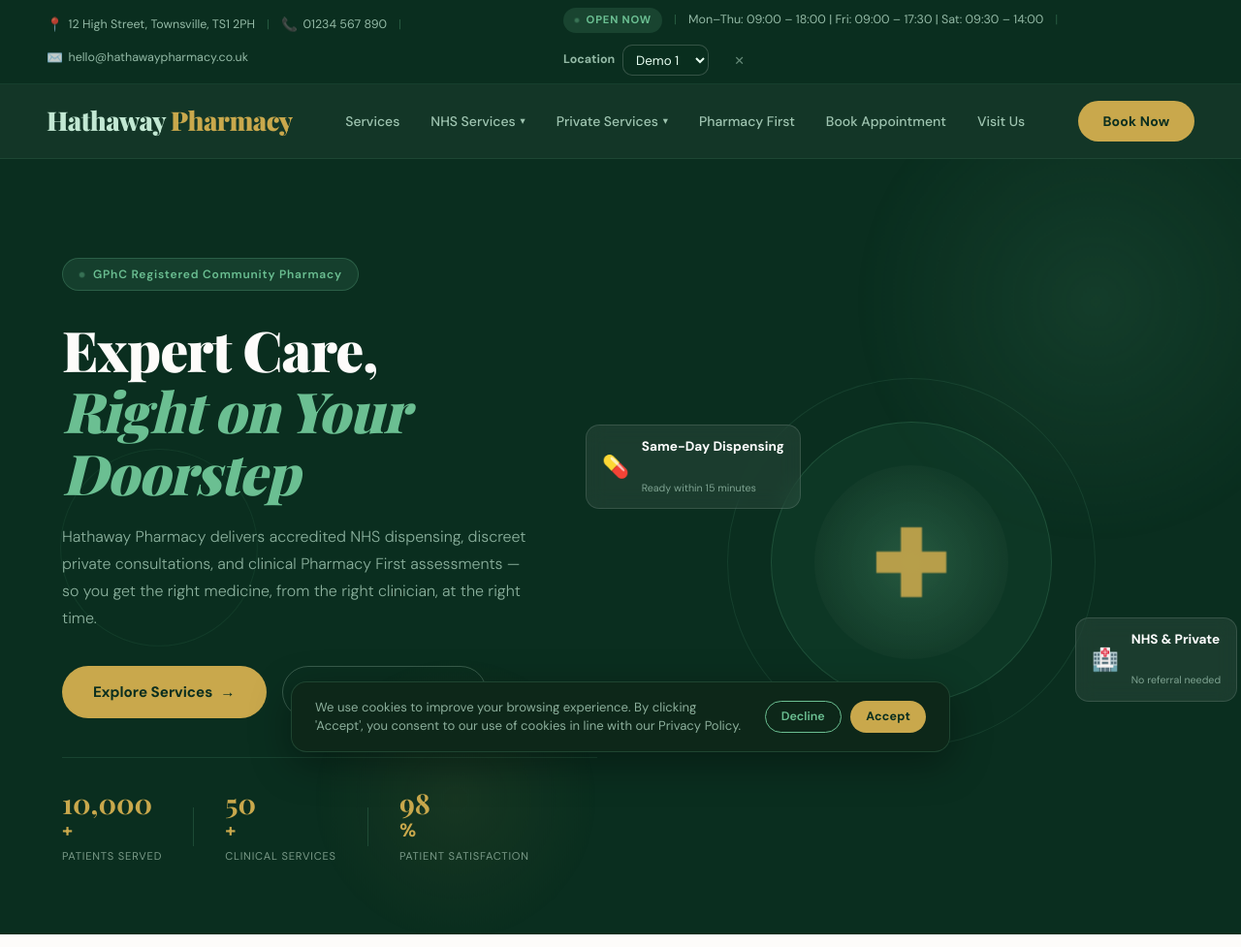
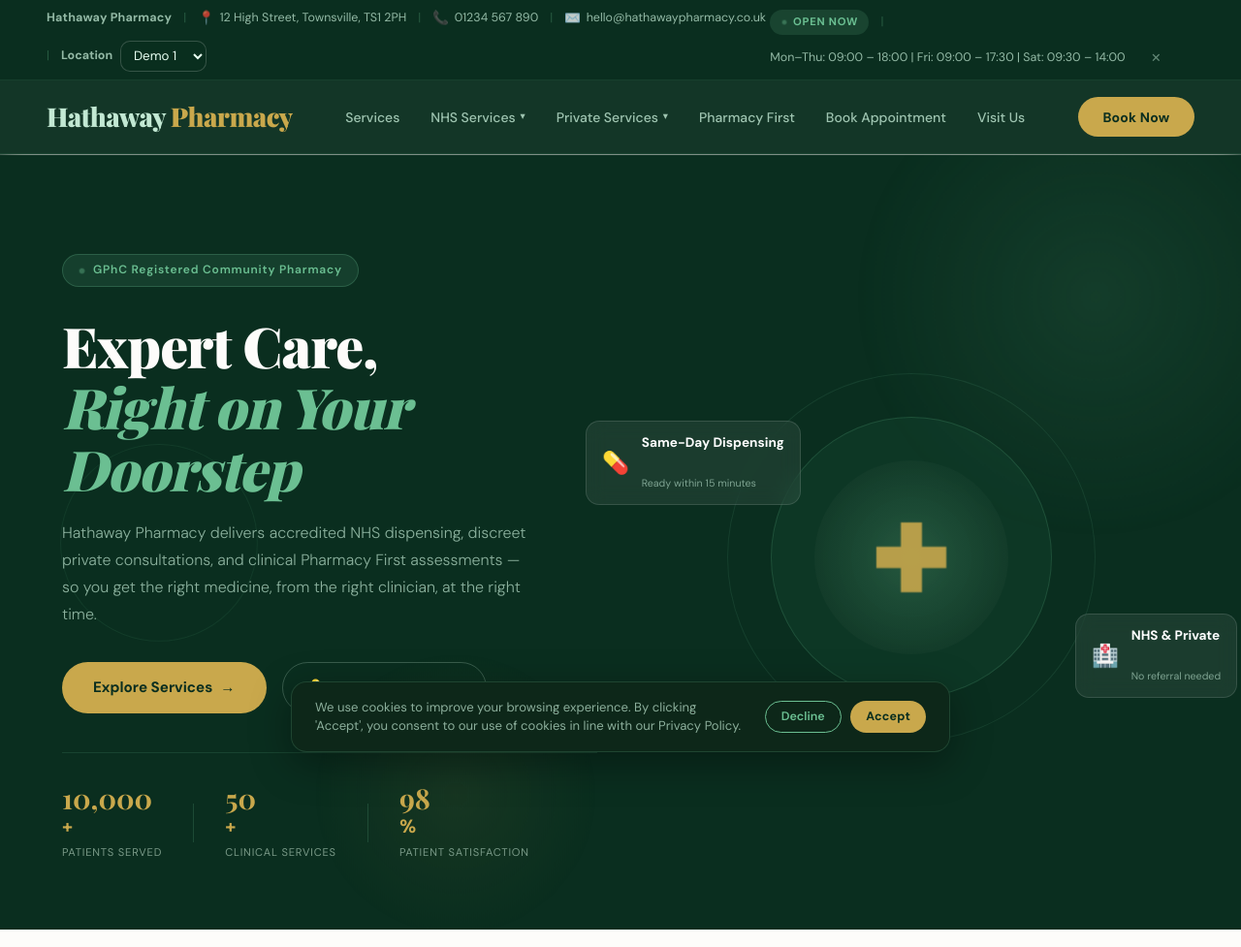
Before and after one commit to FraidoonOmarzai/pharmacy, a plain HTML site: page index.html in a window 1280 px wide. Shown: the top 977 px of the page at 97% size. Drawn offline with nearby package versions, Linux system fonts and the light colour scheme; a web font is replaced by a local one.

Commit message:
updated demo

```diff
--- a/index.html
+++ b/index.html
@@ -13,16 +13,15 @@
   <!-- ══════════════════════════════════════ TOP BAR ══════════════════════════════════════ -->
   <div class="topbar" id="topbar">
     <div class="topbar-left">
+      <span class="topbar-item" style="font-weight:800;letter-spacing:0.2px;">
+        Hathaway Pharmacy
+      </span>
+      <span class="topbar-divider">|</span>
       <span class="topbar-item"><span class="topbar-icon">📍</span> <span id="topbar-address">12 High Street, Townsville, TS1 2PH</span></span>
       <span class="topbar-divider">|</span>
       <span class="topbar-item"><span class="topbar-icon">📞</span> <a href="tel:+441234567890" id="topbar-phone-link">01234 567 890</a></span>
       <span class="topbar-divider">|</span>
       <span class="topbar-item"><span class="topbar-icon">✉️</span> <a href="mailto:hello@hathawaypharmacy.co.uk" id="topbar-email-link">hello@hathawaypharmacy.co.uk</a></span>
-    </div>
-    <div class="topbar-right">
-      <span class="topbar-badge open" id="topbar-status"><span class="status-dot"></span><span id="open-status-text">Open Now</span></span>
-      <span class="topbar-divider">|</span>
-      <span class="topbar-item" id="topbar-hours-summary">Mon–Fri: 09:00–18:00 &nbsp;|&nbsp; Sat: 09:30–14:00</span>
       <span class="topbar-divider">|</span>
       <span class="topbar-item" style="display:flex;align-items:center;gap:0.5rem;">
         <span style="font-weight:700;">Location</span>
@@ -34,6 +33,11 @@
           <option value="4">Demo 5</option>
         </select>
       </span>
+    </div>
+    <div class="topbar-right">
+      <span class="topbar-badge open" id="topbar-status"><span class="status-dot"></span><span id="open-status-text">Open Now</span></span>
+      <span class="topbar-divider">|</span>
+      <span class="topbar-item" id="topbar-hours-summary">Mon–Fri: 09:00–18:00 &nbsp;|&nbsp; Sat: 09:30–14:00</span>
       <button class="topbar-close" id="topbar-close" aria-label="Close top bar">✕</button>
     </div>
   </div>
```
